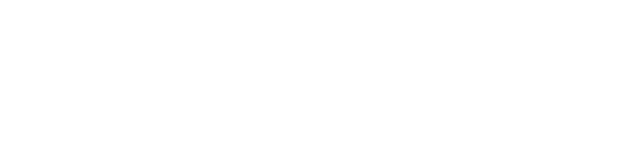
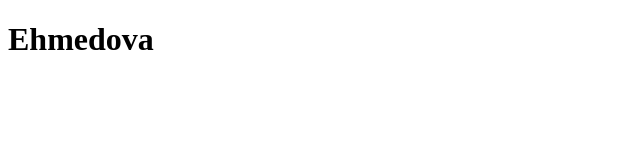
Before and after one commit to ahmadovagunay/git-test, a plain HTML site: page index.html in a window 1280 px wide. Shown: the whole page, without its empty margins (0-640 px from the left). Drawn offline with Linux system fonts and the light colour scheme.

Commit message:
h1 elave edildi

```diff
--- a/index.html
+++ b/index.html
@@ -7,5 +7,7 @@
 </head>
 <body>
 
+    <h1>Ehmedova</h1>
+
 </body>
 </html>
```
